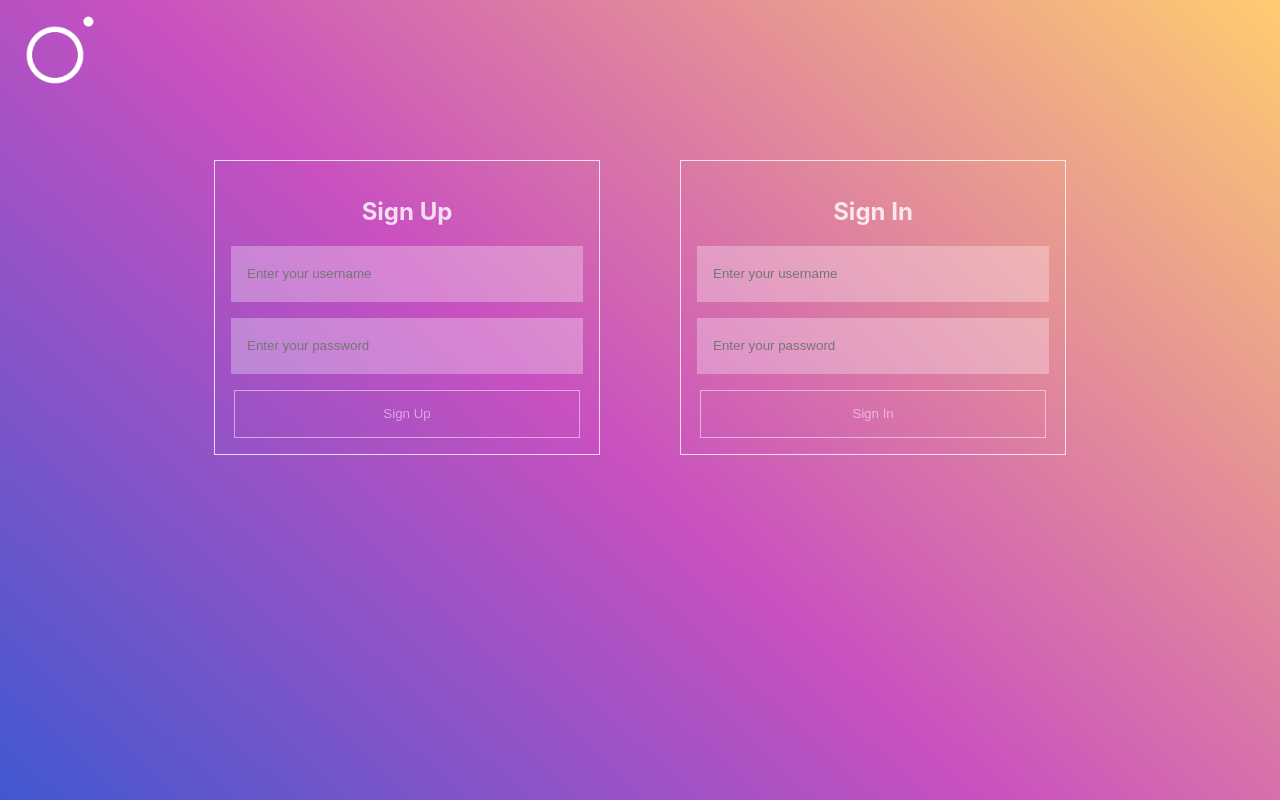
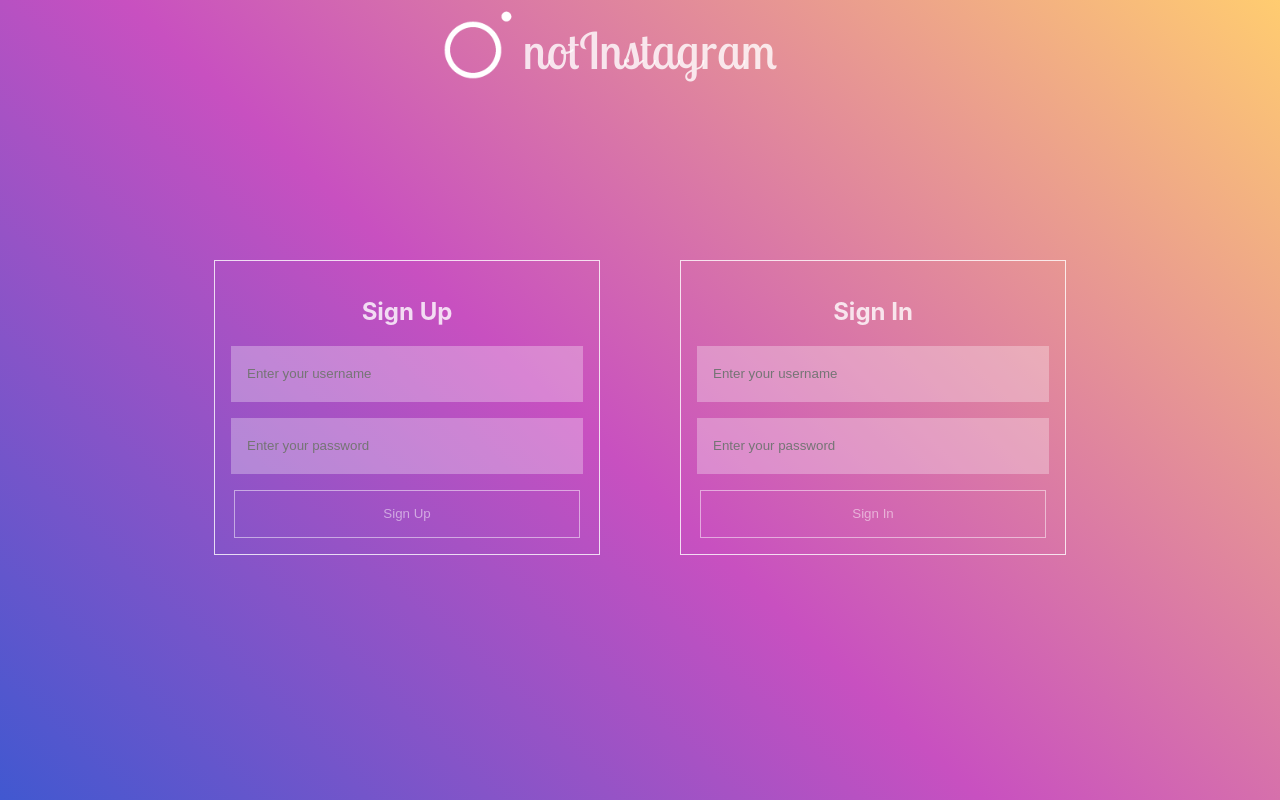
Before and after one commit to karenkwok/notInstagram, a website: page webgallery/frontend/index.html in a window 1280 px wide. Drawn offline with Linux system fonts and the light colour scheme.

Commit message:
moved dropdown, logo and signout to header

```diff
--- a/webgallery/frontend/index.html
+++ b/webgallery/frontend/index.html
@@ -20,10 +20,19 @@
     />
   </head>
   <body>
-    <img id="logo" src="media/logo.png" />
-    <div id="signout-btn" class="hidden">
-      <button id="signout" class="sign-btn">Sign Out</button>
+    <div id="header-items">
+      <div id="header-left">
+        <select id="users-container" class="hidden"></select>
+      </div>
+      <div id="header-middle">
+        <img id="logo" src="media/logo.png" />
         <div id="title">notInstagram</div>
+      </div>
+      <div id="header-right">
+        <div id="signout-btn" class="hidden">
+          <button id="signout" class="sign-btn">Sign Out</button>
+        </div>
+      </div>
     </div>
 
     <div id="forms">
@@ -77,8 +86,6 @@
         </form>
       </div>
     </div>
-
-    <select id="users-container" class="hidden"></select>
 
     <div id="error-container"></div>
 
--- a/webgallery/frontend/style/index.css
+++ b/webgallery/frontend/style/index.css
@@ -16,6 +16,16 @@ body {
   color: rgba(255, 255, 255, 0.8);
   font-family: -apple-system, BlinkMacSystemFont, 'Segoe UI', Roboto, Oxygen, Ubuntu, Cantarell, 'Open Sans', 'Helvetica Neue', sans-serif;
   background-attachment: fixed;
+}
+
+select.hidden {
+  visibility: hidden !important;
+  display: block !important;
+}
+
+#signout-btn.hidden {
+  visibility: hidden !important;
+  display: block !important;
 }
 
 .hidden {
@@ -56,17 +66,36 @@ input:focus-visible {
   outline: none;
 }
 
+#header-items {
+  display: flex;
+  flex-direction: row;
+  justify-content: space-between;
+  align-items: center;
+  width: 100vw;
+}
+
+#header-left {
+  margin-left: 2rem;
+}
+
+#header-middle {
+  display: flex;
+  flex-direction: row;
+  align-items: center;
+}
+
 #logo {
   height: 100px;
   width: 100px;
-  position: absolute;
-  top: 5px;
-  left: 5px;
-  border-radius: 15px;
+}
+
 #title {
   font-family: 'Lobster Two', cursive;
   font-size: 50px;
 }
+
+#header-right {
+  margin-right: 2rem;
 }
 
 .sign-btn {
@@ -83,6 +112,11 @@ input:focus-visible {
 .sign-btn:hover {
   background-color: rgba(255, 255, 255, 0.25);
   color: rgba(255, 255, 255, 0.8);
+}
+
+#signout {
+  width: 8vw;
+  color: white;
 }
 
 a:-webkit-any-link {
```
